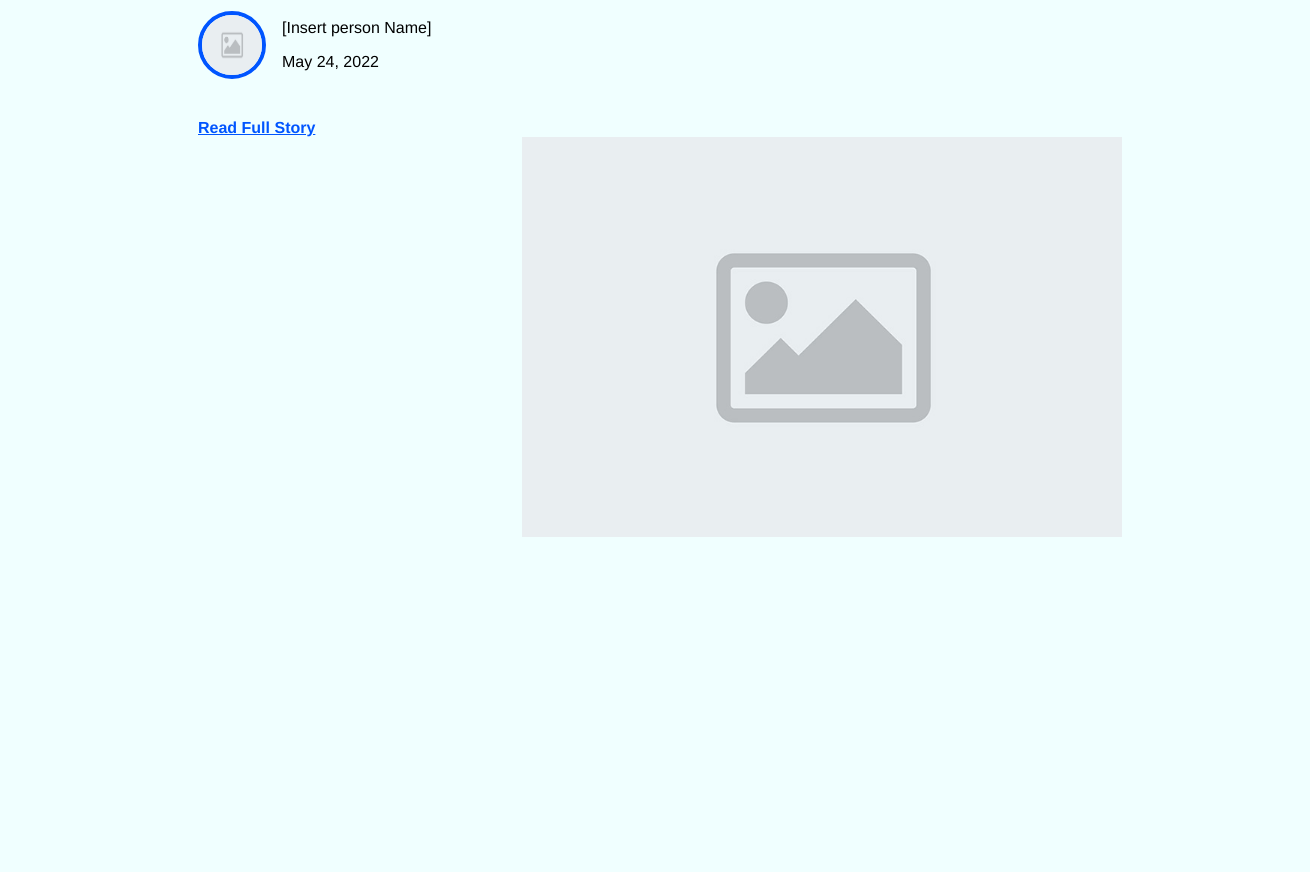
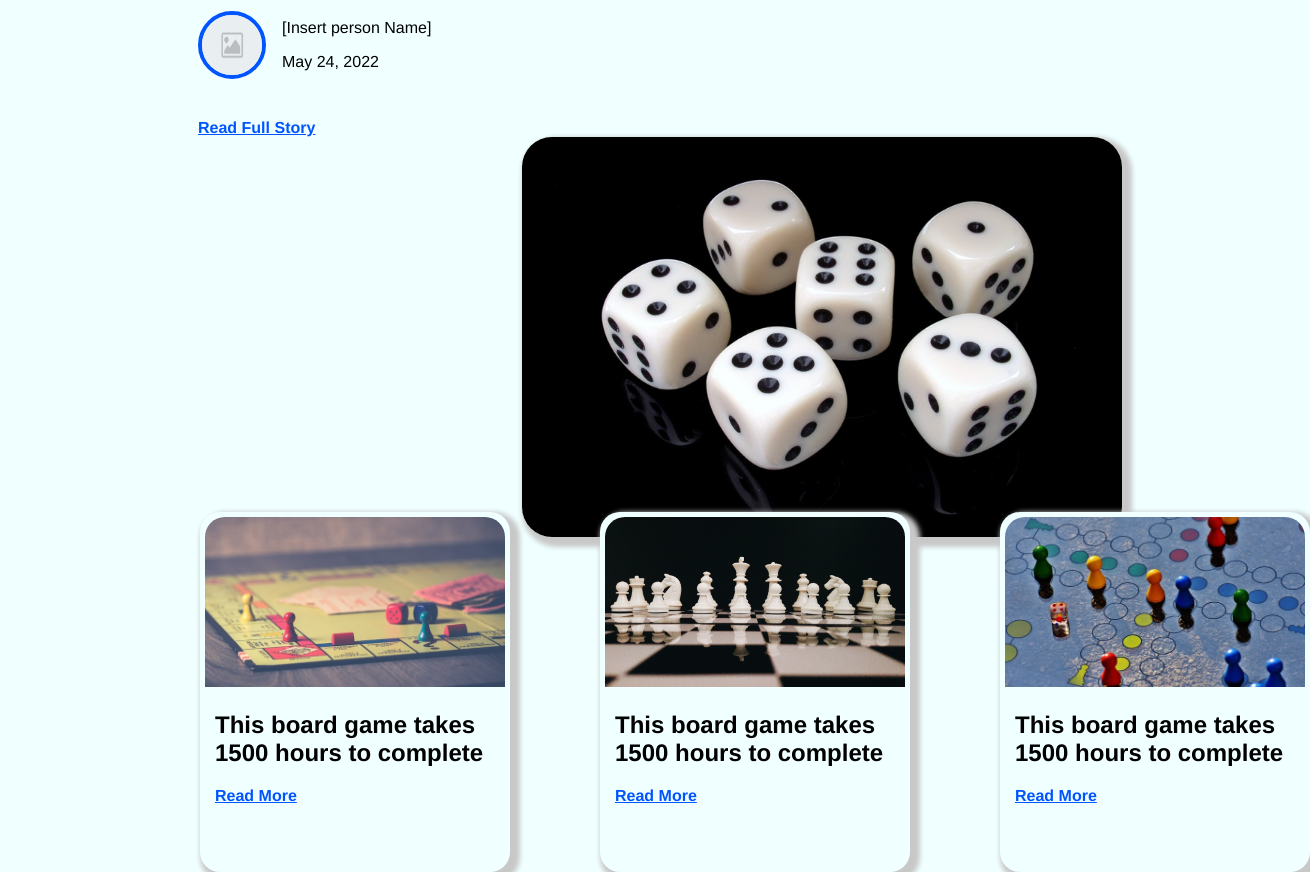
Before and after one commit to Squishyblox/html_assignment, a plain HTML site: page 2. DiceLord - Blog Page.html in a window 1280 px wide. Shown: the part 428-1300 px from the top of the page, 1310 px wide, since content can reach past the window. Before the commit the page ends 965 px from the top, so only its background shows below. Drawn offline with Linux system fonts and the light colour scheme.

Commit message:
Day 2 of Sri's Work

```diff
--- a/2. DiceLord - Blog Page.html
+++ b/2. DiceLord - Blog Page.html
@@ -44,6 +44,8 @@
         </div>
 
         <!--Body Content-->
+
+        <!--Featured Blogpost-->
         <div class="blogclass">
             <div style="float: left;">
             <h1>
@@ -79,7 +81,7 @@
 
             <div>
 
-                <img src="Blog Stuff/placeholderimg.jpg" alt="placeholder" class="img2">
+                <img src="Blog Stuff/quick-guide-to-tabletop-games.jpg" alt="featuredimg" class="img2">
 
             </div>
 
@@ -87,6 +89,38 @@
 
         </div>
     </div>
+
+        <!--Bottom 3 Blog Posts-->
+        <div class="blogbox">
+
+            <img src="Blog Stuff/blog1.jpg" alt="blog1" class="img3">
+
+            <h2>This board game takes 1500 hours to complete</h2>
+
+            <a href="url", class="blogarticle">Read More</a>
+
+        </div>
+
+        <div class="blogbox", style="position: absolute; left: 600px;">
+
+            <img src="Blog Stuff/blog2.jpg" alt="blog2" class="img3">
+
+            <h2>This board game takes 1500 hours to complete</h2>
+
+            <a href="url", class="blogarticle">Read More</a>
+
+        </div>
+
+        <div class="blogbox", style="position: absolute; left: 1000px;">
+
+            <img src="Blog Stuff/blog3.jpg" alt="blog3" class="img3">
+
+            <h2>This board game takes 1500 hours to complete</h2>
+
+            <a href="url", class="blogarticle">Read More</a>
+
+        </div>
+
 </body>
 
 <script src="NavbarScript.js"></script>
--- a/Blog Stuff/Blog.css
+++ b/Blog Stuff/Blog.css
@@ -88,4 +88,45 @@
     float: right;
     margin-right: 100px;
     z-index: -1;
+    border-radius: 30px;
+    box-shadow: 5px 5px 5px 5px rgb(200, 200, 200);
 }
+
+
+/*Blog Post 1*/
+.blogbox {
+    width: 300px;
+    height: 350px;
+    position: absolute; bottom: -500px; left: 200px;
+    border-radius: 20px;
+    background-color: rgb(240, 255, 255);
+    box-shadow: 5px 5px 5px 5px rgb(200, 200, 200);
+    padding: 5px;
+}
+
+.blogbox h2 {
+    padding-left: 10px;
+    padding-right: 4px;
+    font-family: "Helvetica";
+}
+
+.img3 {
+    border-radius: 20px 20px 0 0;
+    width: 300px;
+    height: 170px;
+}
+
+
+/*Pseudo classes for blog*/
+.blogarticle {
+    font-family: "Helvetica";
+    font-weight: bold;
+    padding-left: 10px;
+}
+.blogarticle:link {
+    color: rgb(0, 85, 255);
+}
+.blogarticle:hover {
+    color: greenyellow;
+    transition: 0.5s;
+}
```
Also changed, not shown: Blog Stuff/blog1.jpg (added), Blog Stuff/blog2.jpg (added), Blog Stuff/blog3.jpg (added), Blog Stuff/quick-guide-to-tabletop-games.jpg (added).
